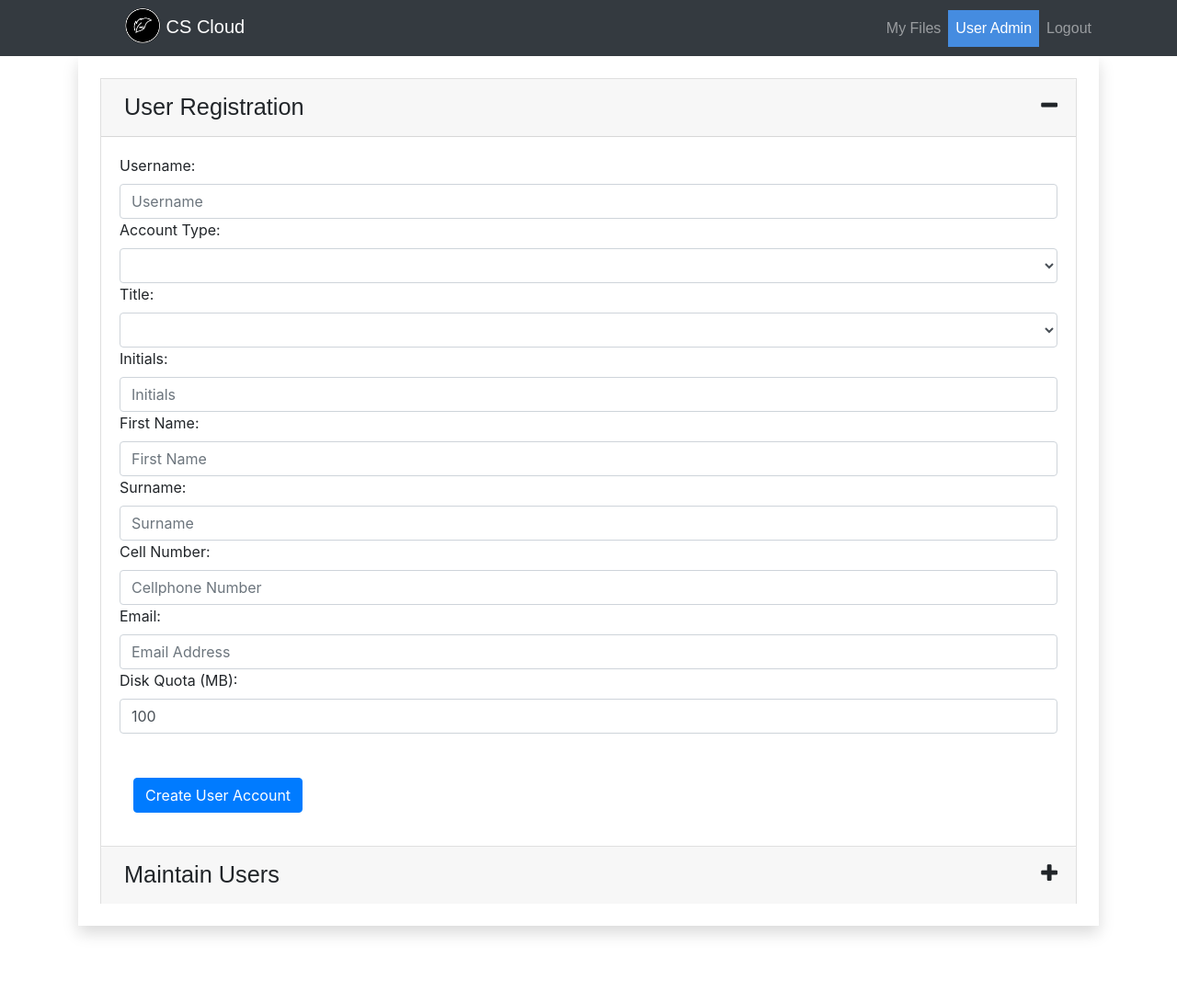
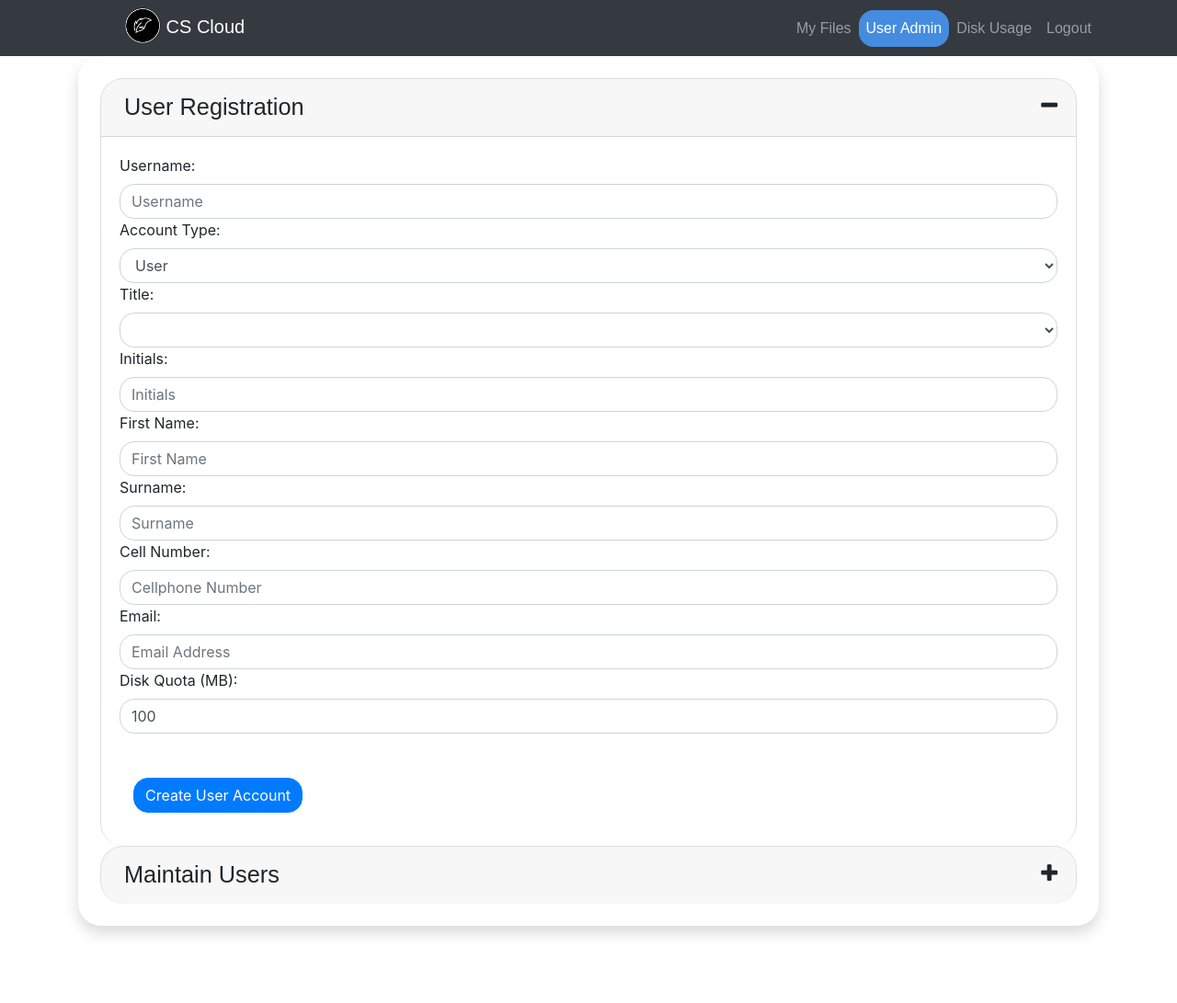
Before and after one commit to nigelmpofu/cs-cloud, a Django app: page /admin/userAdmin/ in a window 1280 px wide, after a click on "User Registration". Shown: the whole page at 92% size. Run offline with Django 3.2, Linux system fonts and the light colour scheme; the visitor is signed in with stand-in values (Sample User, id 1); data comes from the database, SQL or seed files in the repository; some libraries are stand-ins or nearby versions.

Commit message:
User admin UI improvements

```diff
--- a/cloud/adminViews.py
+++ b/cloud/adminViews.py
@@ -22,6 +22,11 @@ def user_admin(request):
 @admin_required
 def admin_files(request):
 	return HttpResponse("Admin Files")
+
+
+@admin_required
+def disk_usage(request):
+	return HttpResponse("Disk Usage")
 
 
 def create_new_user(user_id, user_title, user_initials, user_name, user_surname, user_cell, user_email, user_admin, user_quota):
--- a/cloud/forms.py
+++ b/cloud/forms.py
@@ -55,7 +55,7 @@ class UserForm(forms.ModelForm):
 
 	acc_type = forms.ChoiceField(
 		label="Account Type:",
-		choices=(('', '',), ('U', 'User',), ('A', 'Admin',)),
+		choices=(('U', 'User',), ('A', 'Admin',)),
 		widget=forms.Select(attrs={'class': 'form-control', 'id': 'acc_type', 'required': True}))
 
 	title = forms.ChoiceField(
--- a/cs_cloud/urls.py
+++ b/cs_cloud/urls.py
@@ -30,6 +30,7 @@ urlpatterns = [
 	path('auth/resetPassword/<str:user_id>/<slug:token>/', views.reset_password_token, name="resetPasswordToken"),
 
 	# Admin URL
+	path('admin/diskUsage/', adminViews.disk_usage, name="diskUsage"),
 	path('admin/userAdmin/', adminViews.user_admin, name="userAdmin"),
 	path('admin/userAdmin/submitUser/', adminViews.submit_user, name="submitUser"),
 	path('admin/userAdmin/checkUser/', adminViews.check_user, name="checkUser"),
--- a/static/css/style.css
+++ b/static/css/style.css
@@ -11,6 +11,22 @@
 .navbar{
     background-color: #458ce0;
     border-bottom-color: white;
+}
+
+.card{
+    border-radius: 25px;
+}
+
+.nav-link{
+    border-radius: 16px;
+}
+
+.form-control{
+    border-radius: 16px;
+}
+
+.btn{
+    border-radius: 16px;
 }
 
 .jumbotron{
--- a/static/js/editUser.js
+++ b/static/js/editUser.js
@@ -3,9 +3,9 @@
 function editUserHookUpdateButtons(jQueryObject) {
 	jQueryObject.find(".edit").on("click", function () {
 		var pk = $(this).data("pk");
-		$("#more").attr("data-pk", pk);
 		var token = $(this).data("csrf");
-		var row = $("#user" + pk);
+		var row = $("#user_id-" + pk);
+		$("#modalTitle").html("Edit User: <b>" + pk + "</b>");
 
 		var user_id = row.find("[data-id='user_id']");
 		var title = row.find("[data-id='title']");
@@ -24,14 +24,14 @@ function editUserHookUpdateButtons(jQueryObject) {
 		$("#e_surname").val(surname.text());
 		$("#e_email").val(email.text());
 		$("#e_cell").val(cellp.text());
-		//$("#e_acc_type").val(acc_type.text() === true);
 		$("#e_quota").val(parseInt(quota.text()));
 
 		// For password reset form
 		$("#p_user_id").val(user_id.text());
 
+		// Get account type
 		var e_acc_type = $("#e_acc_type");
-		if(acc_type.text() == "True") {
+		if($(acc_type.html()).hasClass("fa-check")) {
 			e_acc_type.val("Admin");
 		} else {
 			e_acc_type.val("User");
@@ -80,7 +80,11 @@ function editUserHookUpdateButtons(jQueryObject) {
 					cellp.text($("#e_cell").val());
 					email.text($("#e_email").val());
 					quota.text($("#e_quota").val());
-					acc_type.text(user_acc_type);
+					if(user_acc_type) {
+						acc_type.html("<i class=\"fa fa-check\" style=\"font-size: 16pt;\"></i>"); // Admin
+					} else {
+						acc_type.html("<i class=\"fa fa-times\" style=\"font-size: 16pt;\"></i>");
+					}
 				}
 			});
 		});
--- a/static/js/validation.js
+++ b/static/js/validation.js
@@ -1,3 +1,8 @@
+function validateEmail(email) {
+	var re = /^(([^<>()\[\]\\.,;:\s@"]+(\.[^<>()\[\]\\.,;:\s@"]+)*)|(".+"))@((\[[0-9]{1,3}\.[0-9]{1,3}\.[0-9]{1,3}\.[0-9]{1,3}\])|(([a-zA-Z\-0-9]+\.)+[a-zA-Z]{2,}))$/;
+	return re.test(String(email).toLowerCase());
+}
+
 function validateUserForm(studentID = true) {
 	var title = $("#title").val();
 	var initials = $("#initials").val();
@@ -23,7 +28,7 @@ function validateUserForm(studentID = true) {
 	}
 
 	if(acc_type != 'A' && acc_type != 'a' && acc_type != 'U' && acc_type != 'u') {
-		alert("Please select a valid acc_type");
+		alert("Please select a valid account type");
 		return false;
 	}
 
@@ -33,28 +38,33 @@ function validateUserForm(studentID = true) {
 	**/
 	if(studentID) {
 		if(user_id.length < 8 || user_id.length > 8) {
-			alert("Invalid user ID length");
+			alert("Invalid user ID length\n8 digits are required");
 			return false;
 		}
 
 		for(var i = 0; i < user_id.length; ++i) {
 			if(isNaN(user_id[i])) {
-				alert("Please enter a valid user ID");
+				alert("Please enter a valid user ID\n8 digits are required");
 				return false;
 			}
 		}
 	}
 
 	if(cell.length < 10 || cell.length > 10) {
-		alert("Invalid cell number length");
+		alert("Invalid cell number length\n10 digits are required");
 		return false;
 	}
 
 	for(var j = 0; j < cell.length; ++j) {
 		if(isNaN(cell[j])) {
-			alert("Please enter a valid cell number");
+			alert("Please enter a valid cell number\n10 digits are required");
 			return false;
 		}
+	}
+
+	if(!validateEmail(email)) {
+		alert("Please enter a valid email address\nExample Format: john_doe@example.com");
+		return false;
 	}
 
 	if(isNaN(quota)) {
--- a/templates/cloud/baseAdmin.html
+++ b/templates/cloud/baseAdmin.html
@@ -9,6 +9,7 @@
 			<ul class="navbar-nav ml-auto">
 				<li class="nav-item {% if request.resolver_match.url_name == "adminFiles" %}active{% endif %}"><a class="nav-link" href="{% url 'adminFiles' %}">My Files</a></li>
 				<li class="nav-item {% if request.resolver_match.url_name == "userAdmin" %}active{% endif %}"><a class="nav-link" href="{% url 'userAdmin' %}">User Admin</a></li>
+				<li class="nav-item {% if request.resolver_match.url_name == "diskUsage" %}active{% endif %}"><a class="nav-link" href="{% url 'diskUsage' %}">Disk Usage</a></li>
 				<li class="nav-item {% if request.resolver_match.url_name == "logout" %}active{% endif %}"><a class="nav-link" href="{% url 'logout' %}">Logout</a></li>
 			</ul>
 		</div>
--- a/templates/cloud/userAdmin.html
+++ b/templates/cloud/userAdmin.html
@@ -12,6 +12,9 @@
 		padding-left: 5px;
 		font-size: 16pt
 	}
+	th {
+		text-align: center;
+	}
 	.accordion .card-header:after {
 		font-family: 'FontAwesome';
 		font-size: 17pt;
@@ -25,7 +28,7 @@
 {% endblock extrahead %}
 {% block context %}
 <div class="container">
-	<div class="shadow p-4 mb-4 bg-white">
+	<div class="shadow p-4 mb-4 bg-white" style="border-radius: 25px;">
 		{% if messages %}
 		{% for message in messages %}
 		<div class="alert alert-{{ message.tags }}"><strong>{{ message|safe }}</strong></div>
@@ -33,7 +36,7 @@
 		{% endfor %}
 		{% endif %}
 		<div id="accordion" class="accordion">
-			<div class="card mb-0">
+			<div class="card mb-0" style="border-radius: 25px;">
 				<div class="card-header collapsed" data-toggle="collapse" href="#collapseOne">
 					<a class="card-title">
 						<p style="font-family: arial; font-size: 19pt; display: inline;" align="center">User Registration</p>
@@ -59,7 +62,7 @@
 		</div>
 		<!-- Maintain Users -->
 		<div id="accordion2" class="accordion">
-			<div class="card mb-0">
+			<div class="card mb-0" style="border-radius: 25px;">
 				<div class="card-header collapsed" data-toggle="collapse" href="#collapseTwo">
 					<a class="card-title">
 						<p style="font-family: arial; font-size: 19pt; display: inline;" align="center">Maintain Users</p>
@@ -77,8 +80,8 @@
 									<th>Surname</th>
 									<th>Email</th>
 									<th style="display: none;">Cellphone</th>
-									<th>Admin Account</th>
-									<th>Disk Quota (MiB)</th>
+									<th>Admin</th>
+									<th>Disk Usage (MiB)</th>
 									<th style="display: none;">Disk Quota</th>
 									<th>Edit</th>
 									<th>Delete</th>
@@ -95,21 +98,19 @@
 									<td data-id="surname">{{ user.surname }}</td>
 									<td data-id="email">{{ user.email }}</td>
 									<td data-id="cell" style="display: none;">{{ user.cell }}</td>
-									<td data-id="acc_type">{{ user.is_staff }}</td>
-									<td data-id="spaceUsed">{{ user.used_quota|div:1048576 }}/{{ user.disk_quota|div:1048576 }}</td>
+									<td data-id="acc_type" style="text-align: center;"><i class="fa {% if user.is_staff %}fa-check{%else%}fa-times{%endif%}" style="font-size: 16pt;"></i></td>
+									<td data-id="spaceUsed" data-sort="{{user.used_quota}}" style="text-align: center;">{{ user.used_quota|div:1048576 }}/{{ user.disk_quota|div:1048576 }}<br/>({{user.used_quota|div:user.disk_quota|mul:100}}%)</td>
 									<td data-id="quota" style="display: none;">{{ user.disk_quota|div:1048576 }}</td>
-									<td>
-										<button type="button" name="edit" class='btn btn-primary btn-xs rounded-circle'
+									<td style="text-align: center;">
+										<button type="button" name="edit" class='btn btn-primary btn-xs rounded-circle edit'
 												data-toggle="modal" data-target="#editModal"
 												data-csrf='{{ csrf_token }}' data-id="{{ user.user_id }}"
 												data-pk="{{ user.pk }}"><i class="fa fa-pencil" style="color: white; font-size: 16pt;" data-toggle="tooltip" title="Edit {{ user.user_id }}"></i></button>
 									</td>
-									<td>
-										<form>
-											<button type="button" class="btn btn-danger btn-xs rounded-circle" href="/userAdmin/userProfile/{{ user.pk }}"><i class="fa fa-trash-o" style="color: whire; font-size: 16pt;" data-toggle="tooltip" title="Delete {{ user.user_id }}?"></i></button>
-										</form>
+									<td style="text-align: center;">
+										<button type="button" class="btn btn-danger btn-xs rounded-circle" onclick="deleteUser('{{ user.user_id}}')"><i class="fa fa-trash-o" style="color: whire; font-size: 16pt;" data-toggle="tooltip" title="Delete {{ user.user_id }}?"></i></button>
 									</td>
-									<td>
+									<td style="text-align: center;">
 										<input type="checkbox" class="multiRemove" data-id="{{ user.user_id }}"
 											   data-pk="{{ user.pk }}" data-toggle="tooltip" title="Delete {{ user.user_id }}?">
 									</td>
@@ -184,23 +185,51 @@
 			timeout: 3000 // 3 Second timeout
 		});
 	}
+	function deleteUser(userId) {
+		var toDelete = [];
+		var token = "{{csrf_token}}";
+		if(userId === "{{user.user_id}}") {
+			alert("Warning: You cannot delete your own account");
+		} else {
+			toDelete.push(userId);
+		}
+		if(toDelete.length > 0) {
+			toDeleteMessage = "Are you sure you want to delete the following account:\n\n" + userId;
+			if(confirm(toDeleteMessage)) {
+				var data = {
+					'toDelete': toDelete,
+					'csrfmiddlewaretoken': token
+				};
+				$.ajax({
+					type: 'POST',
+					url: "{% url 'adminDeleteUser' %}",
+					data: data,
+					success: function() {
+						$.each(toDelete, function(index, value) {
+							$("#users > tbody > tr#user_id-" + value).fadeOut(500);
+						});
+					}
+				});
+			}
+		}
+	}
 	$(document).ready(function() {
 		$('[data-toggle="tooltip"]').tooltip();
 		const table = $("#users").DataTable({
 			"columns": [
-				{ "orderable": true, "searchable": true },
-				{ "orderable": false, "searchable": false },
-				{ "orderable": false, "searchable": true },
-				{ "orderable": false, "searchable": true },
-				{ "orderable": true, "searchable": true },
-				{ "orderable": false, "searchable": true },
-				{ "orderable": false, "searchable": false },
-				{ "orderable": false, "searchable": false },
-				{ "orderable": false, "searchable": false },
-				{ "orderable": false, "searchable": false },
-				{ "orderable": false, "searchable": false },
-				{ "orderable": false, "searchable": false },
-				{ "orderable": false, "searchable": false }
+				{ "orderable": true, "searchable": true }, // user_id
+				{ "orderable": false, "searchable": false }, // title
+				{ "orderable": false, "searchable": true }, // initials
+				{ "orderable": false, "searchable": true }, // first name (hidden)
+				{ "orderable": true, "searchable": true }, // surname
+				{ "orderable": false, "searchable": true }, // email
+				{ "orderable": false, "searchable": false }, // cell (hidden)
+				{ "orderable": false, "searchable": false }, // account type
+				{ "orderable": true, "searchable": false }, // storage used (sort by used space)
+				{ "orderable": false, "searchable": false }, // disk quota (hidden)
+				{ "orderable": false, "searchable": false }, // edit button
+				{ "orderable": false, "searchable": false }, // delete button
+				{ "orderable": false, "searchable": false } // delete checkbox
 			],
 			"initComplete": function () {
 				// Hook update user buttons
@@ -211,12 +240,19 @@
 	$("#remove").on("click", function () {
 		var toDelete = [];
 		var token = $(this).data("csrf");
+		var deleteSelf = false;
 		$("input:checked.multiRemove").each(function() {
 			if (this.checked) {
-				toDelete.push({
-					"id": $(this).data("id"),
-					"pk": $(this).data("pk")
-				});
+				if($("#remove").data("id") != $(this).data("id")) {
+					// Cannot delete myself
+					toDelete.push({
+						"id": $(this).data("id"),
+						"pk": $(this).data("pk")
+					});
+				} else {
+					this.checked = false; // Uncheck self
+					deleteSelf = true;
+				}
 			}
 		});
 		var toDeleteMessage = "Are you sure you want to delete these users:\n";
@@ -225,6 +261,9 @@
 			toDeleteMessage += value.id + "\n";
 			toDeleteList.push(value.pk);
 		});
+		if(deleteSelf) {
+			toDeleteMessage += "\nWarning: You cannot delete your own account";
+		}
 		if(toDeleteList.length > 0) {
 			if(confirm(toDeleteMessage)) {
 				var data = {
@@ -248,7 +287,11 @@
 				});
 			}
 		} else {
-			alert("Please select at least one user account to delete");
+			var deleteWarningMessage = "Please select at least one user account to delete";
+			if(deleteSelf) {
+				deleteWarningMessage += "\n\nWarning: You cannot delete your own account";
+			}
+			alert(deleteWarningMessage);
 		}
 	});
 </script>
--- a/templates/cloud/userEditModal.html
+++ b/templates/cloud/userEditModal.html
@@ -3,7 +3,7 @@
 	<div class="modal-dialog">
 		<div class="modal-content">
 			<div class="modal-header">
-				<h4 class="modal-title">Edit User</h4>
+				<h4 class="modal-title" id="modalTitle">Edit User</h4>
 				<button type="button" class="close" data-dismiss="modal">&times;</button>
 			</div>
 			<div class="modal-body">
@@ -45,7 +45,6 @@
 					<div class="form-group">
 						<label for="e_acc_type">Account Type:</label>
 						<select class="form-control" id="e_acc_type">
-							<option></option>
 							<option>Admin</option>
 							<option>User</option>
 						</select>
```
